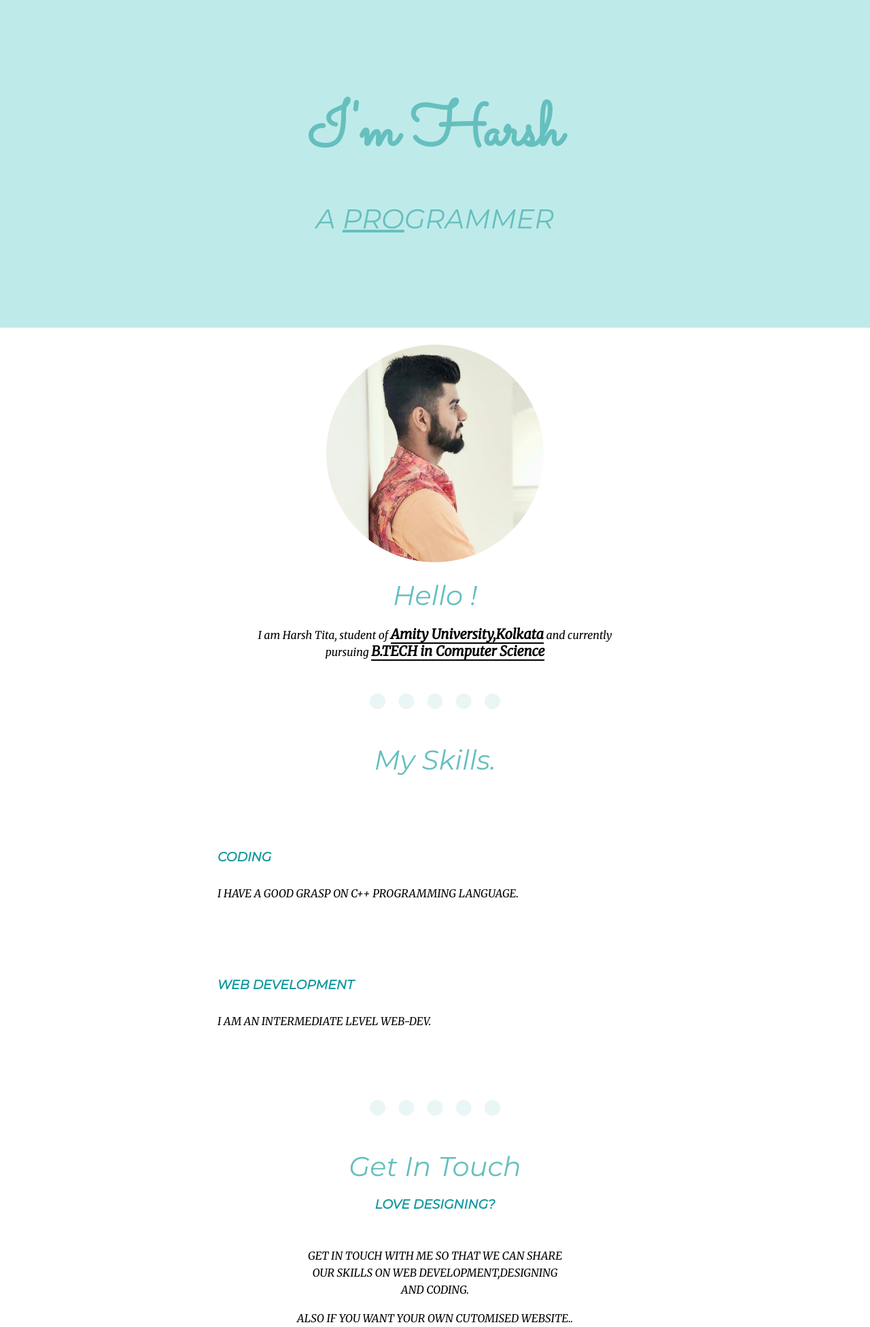
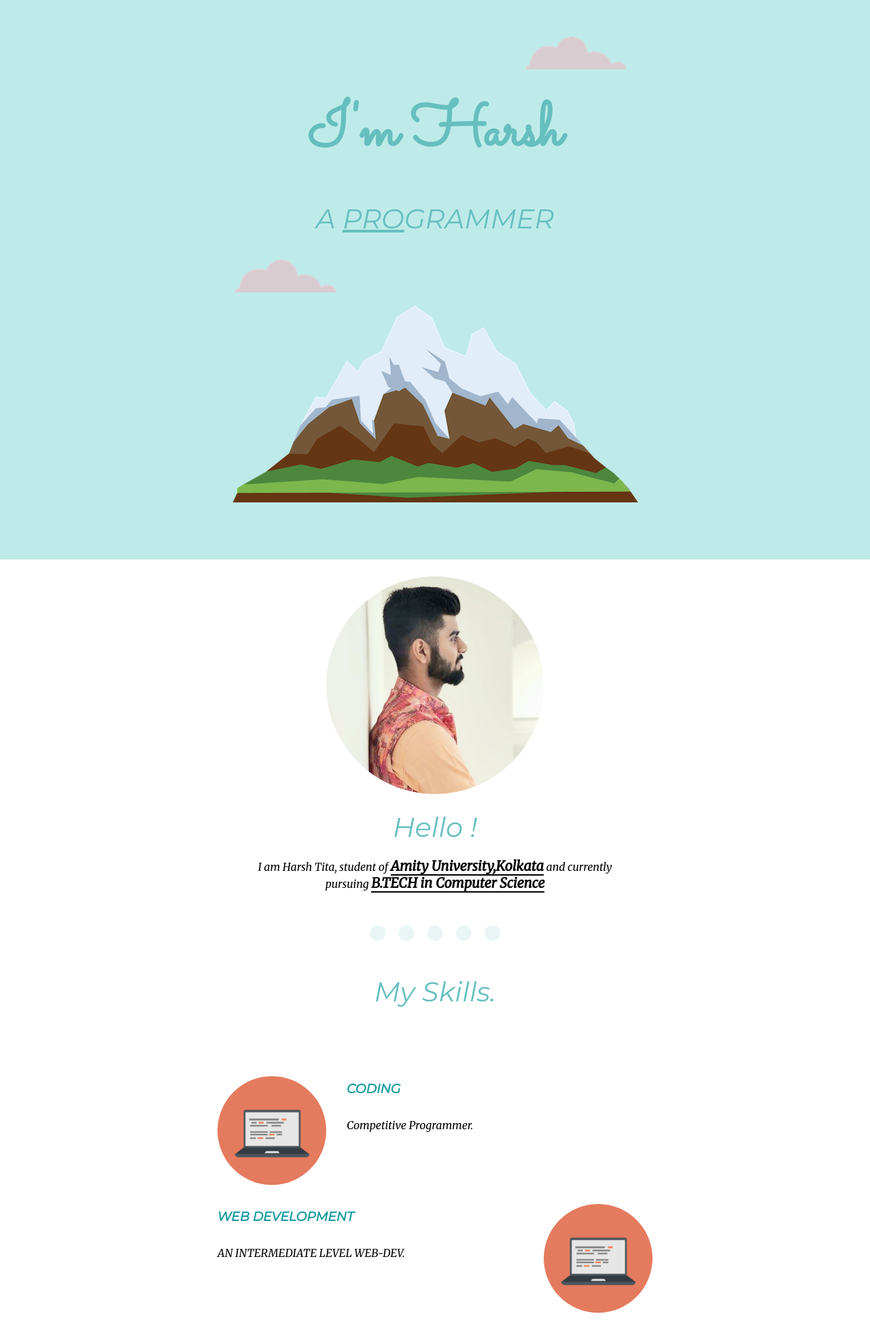
Before and after one commit to iamharshtita/my_Portfolio, a plain HTML site: page index.html in a window 1280 px wide. Shown: the top 1952 px of the page at 68% size. Drawn offline with Linux system fonts and the light colour scheme.

Commit message:
Update index.html

```diff
--- a/index.html
+++ b/index.html
@@ -14,12 +14,12 @@
 
 <body>
   <div class="container1">
-    <img class="topcloud" src="CSS - My Site Images\cloud.png" alt="">
+    <img class="topcloud" src="cloud.png" alt="">
     <h1>I'm Harsh</h1>
     <h2 class="h2"> A <span class="underline">PRO</span>GRAMMER </h2>
 
-    <img class="bottomcloud" src="CSS - My Site Images\cloud.png" alt="">
-    <img src="CSS - My Site Images\mountain.png" alt="">
+    <img class="bottomcloud" src="cloud.png" alt="">
+    <img src="mountain.png" alt="">
   </div>
   <div class="middle-container">
     <div class="profile">
@@ -35,14 +35,14 @@
     <div class="skills">
       <h2>My Skills.</h2>
       <div class="skill-row">
-        <img class="skillimage1" src="CSS - My Site Images\computer.png" alt="">
+        <img class="skillimage1" src="computer.png" alt="">
         <h3>CODING</h3>
-        <p class="skilldescription1">I HAVE A GOOD GRASP ON C++ PROGRAMMING LANGUAGE.</p>
+        <p class="skilldescription1">Competitive Programmer.</p>
       </div>
       <div class="skill-row">
-        <img class="skillimage2" src="CSS - My Site Images\computer.png" alt="">
+        <img class="skillimage2" src="computer.png" alt="">
         <h3>WEB DEVELOPMENT</h3>
-        <p class="skilldescription2">I AM AN INTERMEDIATE LEVEL WEB-DEV.</p>
+        <p class="skilldescription2">AN INTERMEDIATE LEVEL WEB-DEV.</p>
       </div>
     </div>
     <hr class="hr">
@@ -63,7 +63,7 @@
 
   <div class="bottom-container">
     <a class="footer-link" href="https://www.linkedin.com/in/harsh-tita-05a79b188">LinkedIn</a>
-    <a class="footer-link" href="C:\Users\ACER.DESKTOP-OD1GUNC\Desktop\UDEMY WEB_DEV\MY-SITE\INDEX.html">Website</a>
+    <a class="footer-link" href="index.html">Website</a>
     <p class="copyright">© 2018 Harsh Tita.</p>
   </div>
 </body>
```
